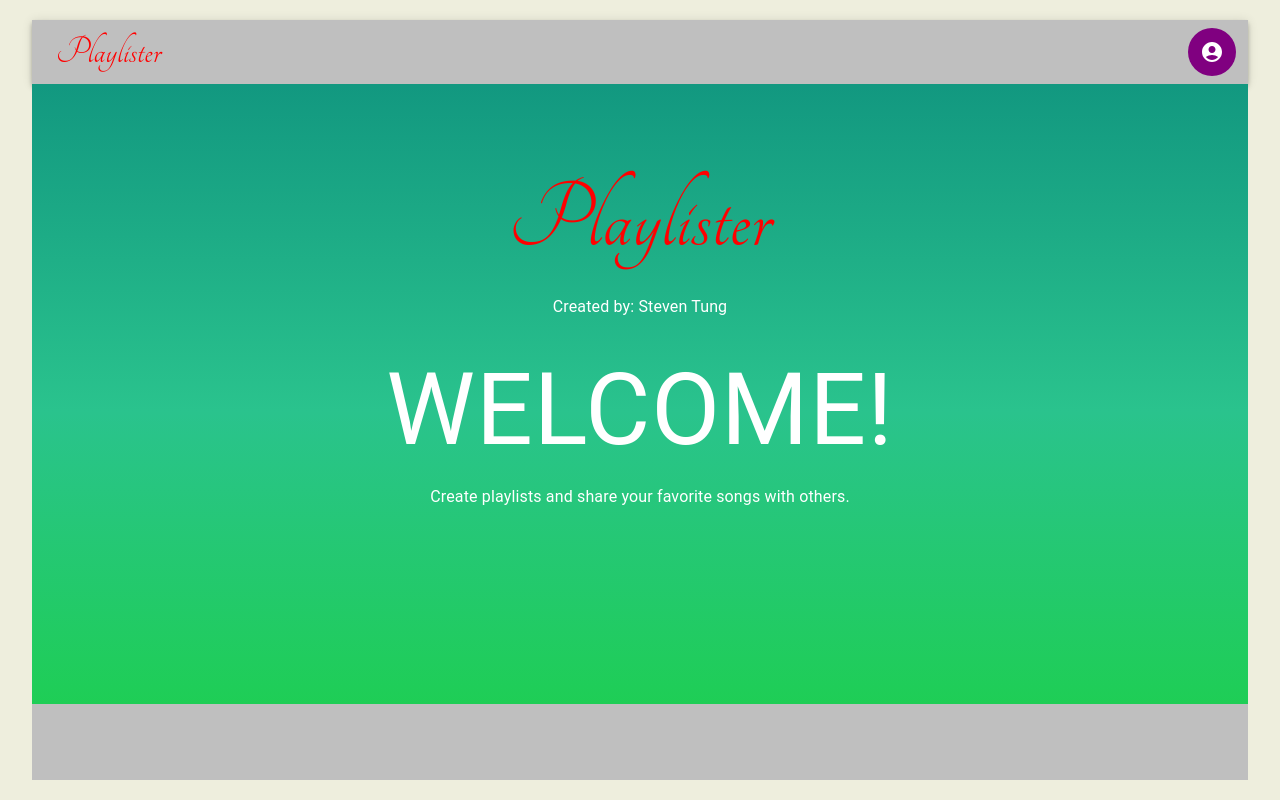
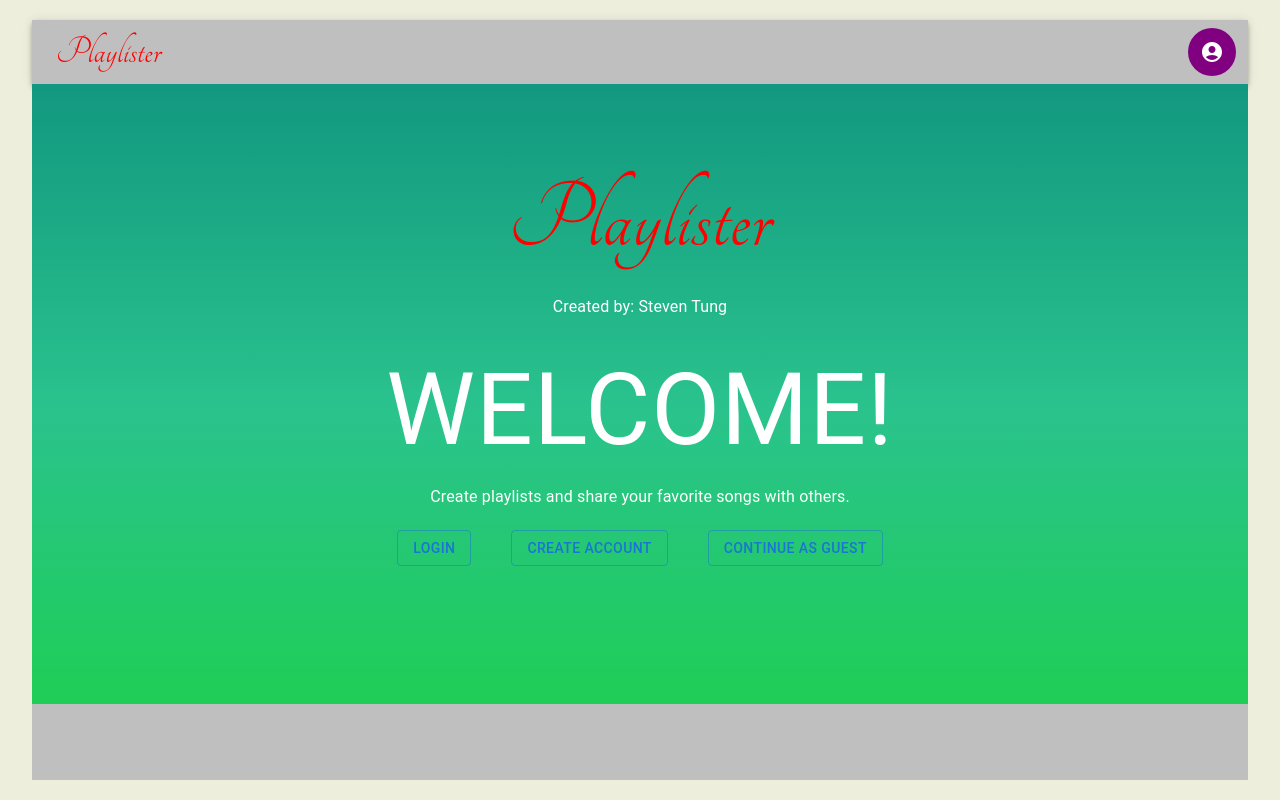
Before and after one commit to GreenMarioX/CSE316FinalProject, a React (Create React App) app in the folder Playlister_Final/client/: page / in a window 1280 px wide. Built offline with nearby package versions, Linux system fonts and the light colour scheme; no server answers.

Commit message:
Implemented: Sorting

```diff
--- a/Playlister_Final/client/src/components/AppBanner.js
+++ b/Playlister_Final/client/src/components/AppBanner.js
@@ -23,6 +23,7 @@ export default function AppBanner() {
     const handleMenuClose = () => {
         setAnchorEl(null);
     };
+
     const handleLogout = () => {
         handleMenuClose();
         store.closeCurrentList();
--- a/Playlister_Final/client/src/components/SplashScreen.js
+++ b/Playlister_Final/client/src/components/SplashScreen.js
@@ -1,8 +1,22 @@
-import { Typography, Box } from '@mui/material';
+import { Typography, Box, Button } from '@mui/material';
+import AuthContext from '../auth';
+import { useContext, useState } from 'react';
+export default function SplashScreen() {
+    const { auth } = useContext(AuthContext);
+    const handleGuestLogIn = () => {
+        auth.loginGuest();
+    }
 
-export default function SplashScreen() {
+    const handleLogin = () => {
+        window.location.href = 'http://localhost:3000/login'
+    }
+    const handleRegister = () => {
+        window.location.href = 'http://localhost:3000/register'
+    }
+
     return (
-        <Typography id="splash-screen">
+        <div id="splash-screen" >
+
             <Typography style={{ color:'red', fontFamily: 'Tangerine', fontSize: 100 }}>
                 Playlister
             </Typography>
@@ -16,7 +30,15 @@ export default function SplashScreen() {
                 Create playlists and share your favorite songs
                 with others.
             </Typography>
-        </Typography>
+
+
+
+            <Button onClick={handleLogin} variant="outlined" sx={{bottom:20, right:40,}}>Login</Button>
+            <Button onClick={handleRegister} variant="outlined" sx={{bottom:20, }}>Create Account</Button>
+            <Button onClick={handleGuestLogIn} variant="outlined" sx={{bottom:20, left:40}}>Continue as Guest</Button>
+
+
+        </div>
 
     )
 }
```
